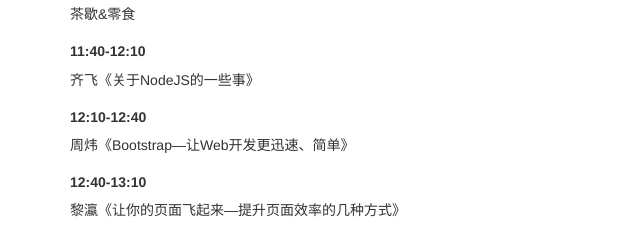
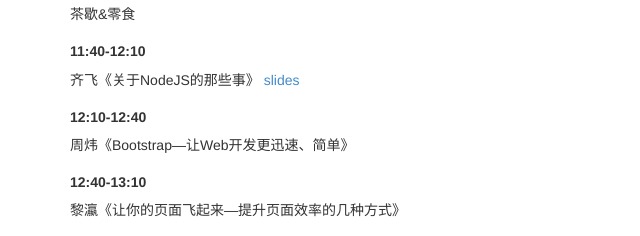
Before and after one commit to zero8892084/cssrain.github.io, a website: page s2.html in a window 1280 px wide. Shown: the part 582-818 px from the top of the page, 0-640 px from the left. Drawn offline with Linux system fonts and the light colour scheme.

Commit message:
上传[关于NodeJS的那些事]PPT
增加PPT：[关于NodeJS的那些事]

```diff
--- a/s2.html
+++ b/s2.html
@@ -47,7 +47,7 @@
         </div>
         <div class="col-xs-12">
             <h5><strong>11:40-12:10</strong></h5>
-            <p>齐飞《关于NodeJS的一些事》</p>
+            <p>齐飞《关于NodeJS的那些事》 <a href="./slides/s2/齐飞 - 关于NodeJS的那些事.pdf" target="_blank">slides</a></p>
         </div>
         <div class="col-xs-12">
             <h5><strong>12:10-12:40</strong></h5>
```
Also changed, not shown: 1 other file.
